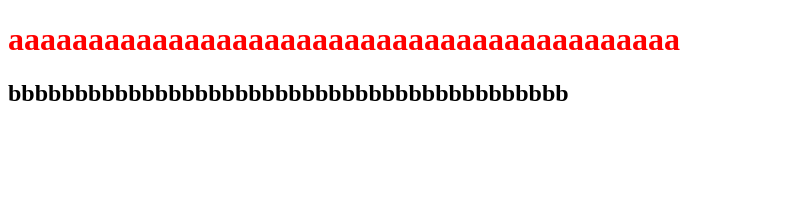
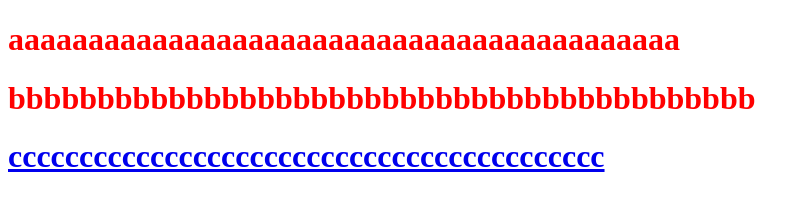
Before and after one commit to DFurudo/testdta1, a plain HTML site: page index.html in a window 1280 px wide. Shown: the whole page, without its empty margins (0-810 px from the left). Drawn offline with Linux system fonts and the light colour scheme.

Commit message:
commit C / D

```diff
--- a/index.html
+++ b/index.html
@@ -7,6 +7,7 @@
   </head>
   <body>
     <h1>aaaaaaaaaaaaaaaaaaaaaaaaaaaaaaaaaaaaaaaaaa</h1>
-    <h2>bbbbbbbbbbbbbbbbbbbbbbbbbbbbbbbbbbbbbbbbbb</h2>
+    <h1>bbbbbbbbbbbbbbbbbbbbbbbbbbbbbbbbbbbbbbbbbb</h1>
+    <h1><a href="page2.html">cccccccccccccccccccccccccccccccccccccccccc</a></h1>
   </body>
 </html>
```
Also changed, not shown: page2.html (added, +12 -0 lines).
